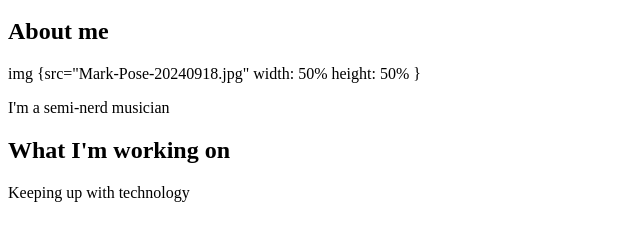
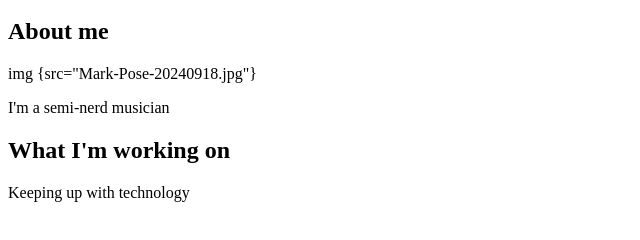
Before and after one commit to ratliffm/mywebsite, a plain HTML site: page index.html in a window 1280 px wide. Shown: the part 48-288 px from the top of the page, without its empty margins (0-640 px from the left). Drawn offline with Linux system fonts and the light colour scheme.

Commit message:
Update index.html

```diff
--- a/index.html
+++ b/index.html
@@ -4,10 +4,7 @@
     </h1>
     <body>
         <h2>About me</h2>
-        img {src="Mark-Pose-20240918.jpg"
-             width: 50%
-             height: 50%
-            }
+        img {src="Mark-Pose-20240918.jpg"}
         <p>
             I'm a semi-nerd musician
         </p>
```
